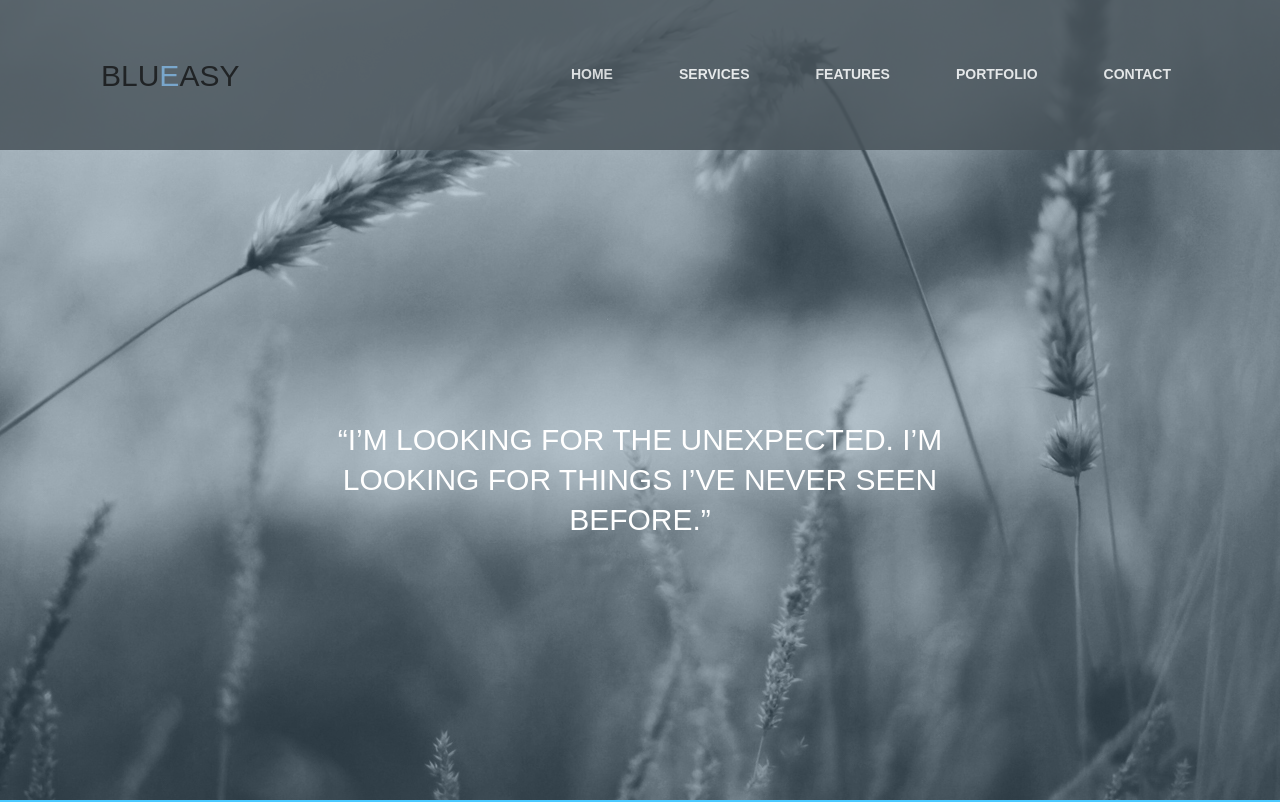
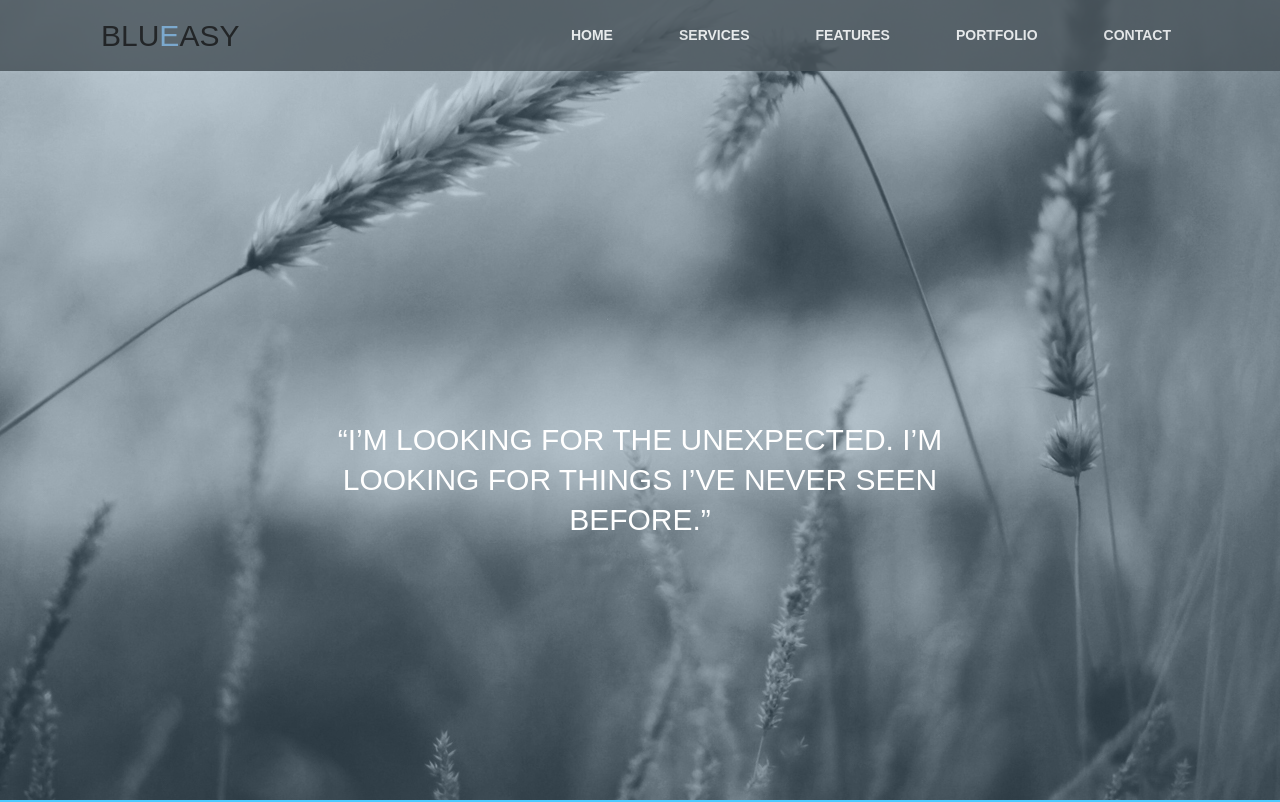
Before and after one commit to Jonk46/hosting1, a plain HTML site: page index.html in a window 1280 px wide. Shown: the top 802 px of the page. Drawn offline with nearby package versions, Linux system fonts and the light colour scheme; a web font is replaced by a local one.

Commit message:
height for wrapper

```diff
--- a/css/style.css
+++ b/css/style.css
@@ -77,7 +77,6 @@ header {
 .wrapper-menu {
   display: flex;
   align-items: center;
-  min-height: 150px;
   background-color: #48535a;
   opacity: 0.851;
 }
```
